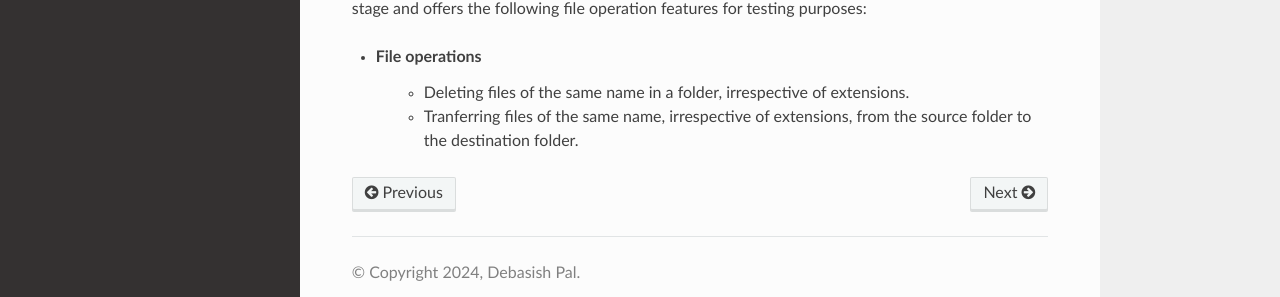
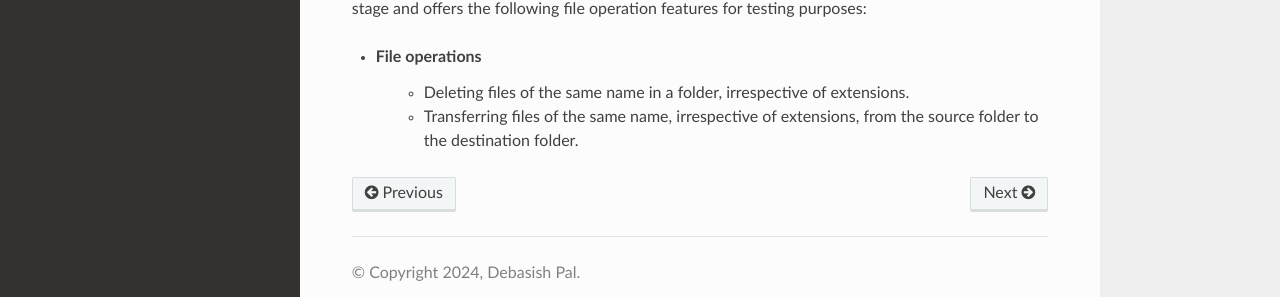
Before and after one commit to debpal/GeoAnalyze, a Sphinx documentation site: the page built from docs/introduction.rst, in a window 1280 px wide. Shown: the part 307-604 px from the top of the page. Built offline with Sphinx 7.4.7 and the Read the Docs theme 3.1.0, drawn with Linux system fonts in a browser that asks for light colours.

Commit message:
update docs

```diff
--- a/docs/introduction.rst
+++ b/docs/introduction.rst
@@ -9,4 +9,4 @@ GeoAnalyze is a Python package designed to streamline geoprocessing by handling
 * **File operations**
 
     - Deleting files of the same name in a folder, irrespective of extensions.
-    - Tranferring files of the same name, irrespective of extensions, from the source folder to the destination folder.
+    - Transferring files of the same name, irrespective of extensions, from the source folder to the destination folder.
```
